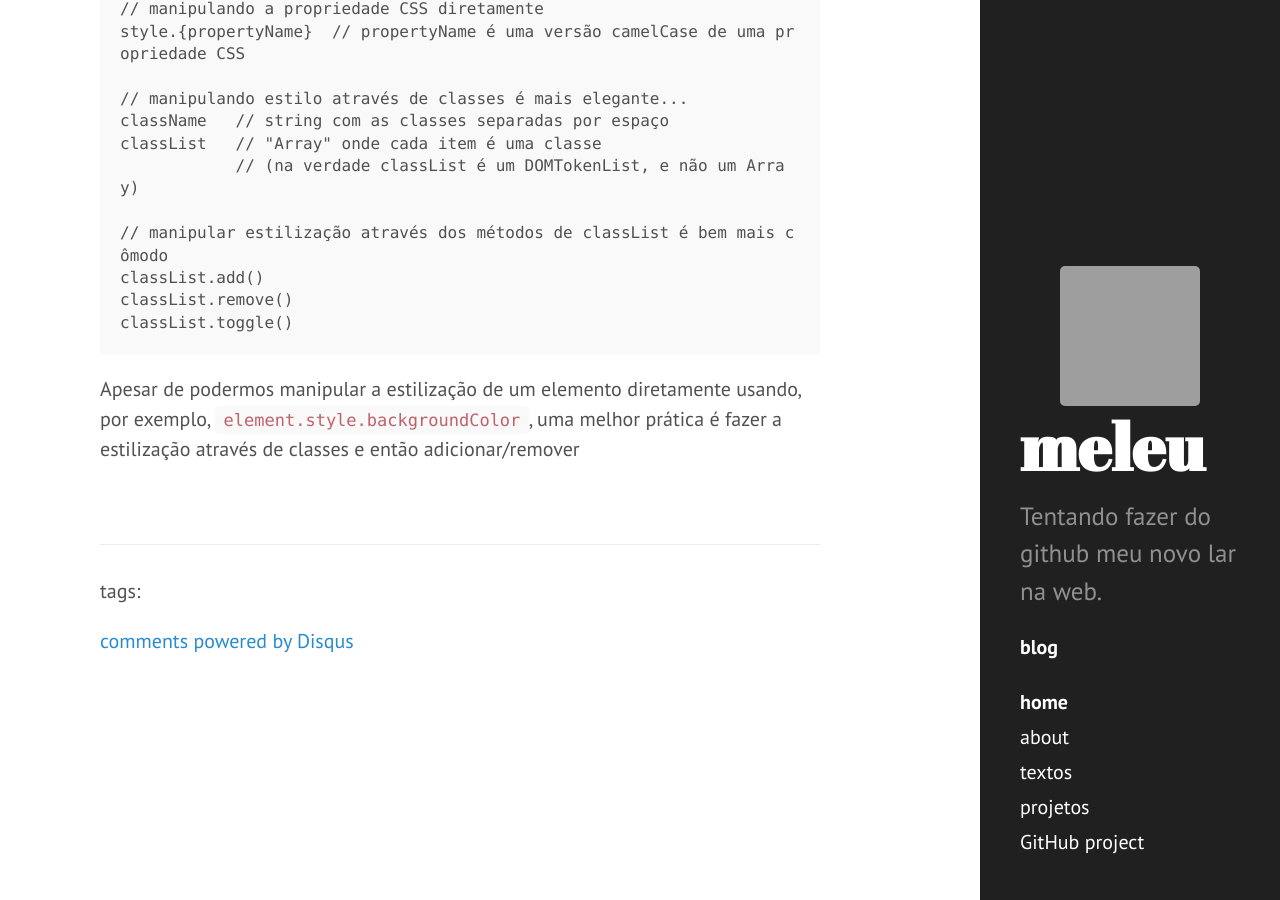
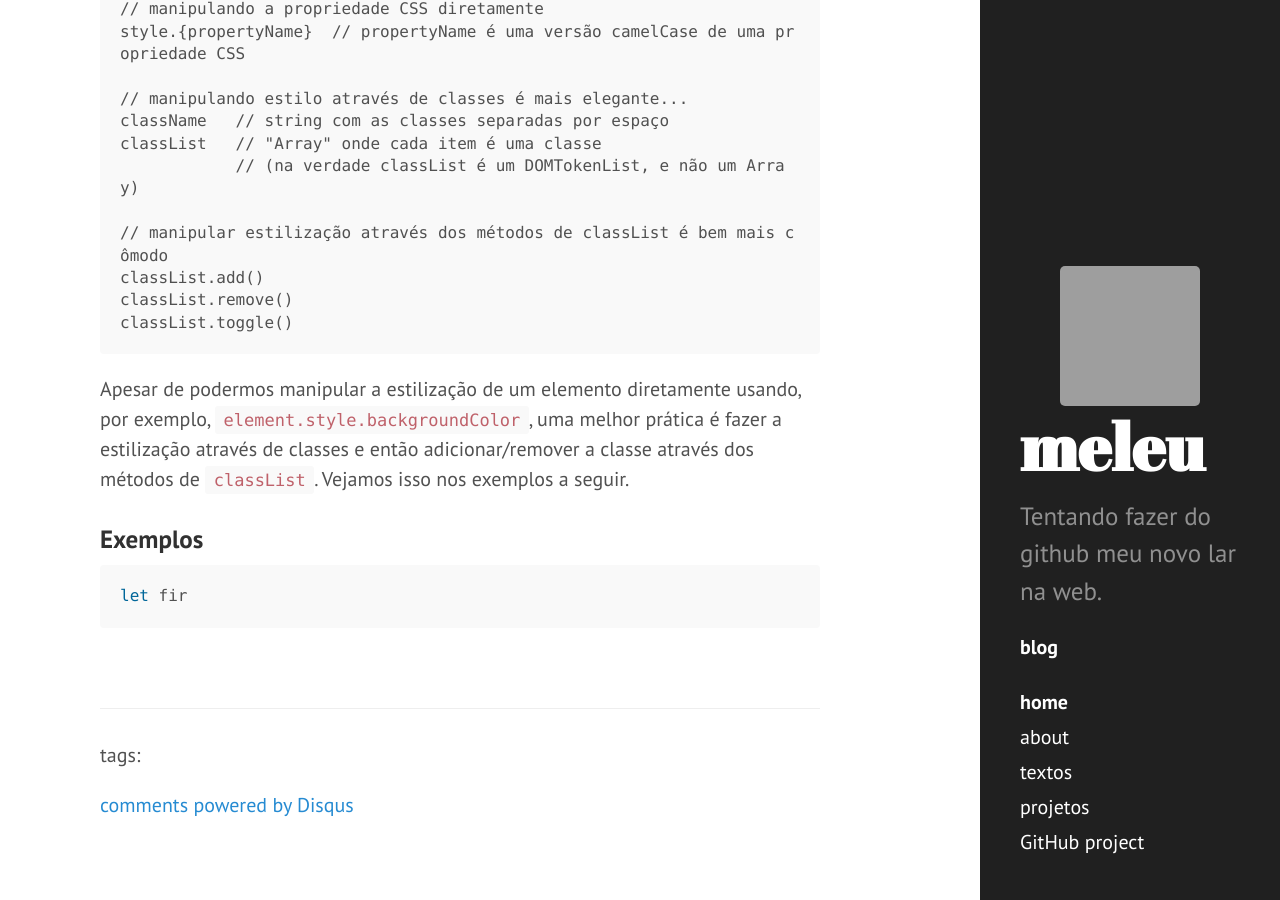
Before and after one commit to meleu/meleu.github.io, a Jekyll site: the page built from _posts/2020-04-19-dom-manipulation.md, in a window 1280 px wide and 900 px high, scrolled down 2189 px. Built offline with Jekyll 4.4.1, drawn with Linux system fonts in a browser that asks for light colours; comment, search, counter and statistics services are not loaded; grey boxes are pictures that could not be loaded.

Commit message:
_posts/2020-04-19-dom-manipulation.md updated from https://stackedit.io/

````diff
--- a/_posts/2020-04-19-dom-manipulation.md
+++ b/_posts/2020-04-19-dom-manipulation.md
@@ -100,7 +100,13 @@ classList.add()
 classList.remove()
 classList.toggle()
 ```
-Apesar de podermos manipular a estilização de um elemento diretamente usando, por exemplo, `element.style.backgroundColor`, uma melhor prática é fazer a estilização através de classes e então adicionar/remover
+Apesar de podermos manipular a estilização de um elemento diretamente usando, por exemplo, `element.style.backgroundColor`, uma melhor prática é fazer a estilização através de classes e então adicionar/remover a classe através dos métodos de `classList`. Vejamos isso nos exemplos a seguir.
+
+### Exemplos
+
+```js
+let fir
+```
 <!--stackedit_data:
-eyJoaXN0b3J5IjpbLTQyMjI1NTc4NiwtOTQwOTQ3MjQxXX0=
+eyJoaXN0b3J5IjpbMTg4NTUzNjM2OSwtOTQwOTQ3MjQxXX0=
 -->
````
